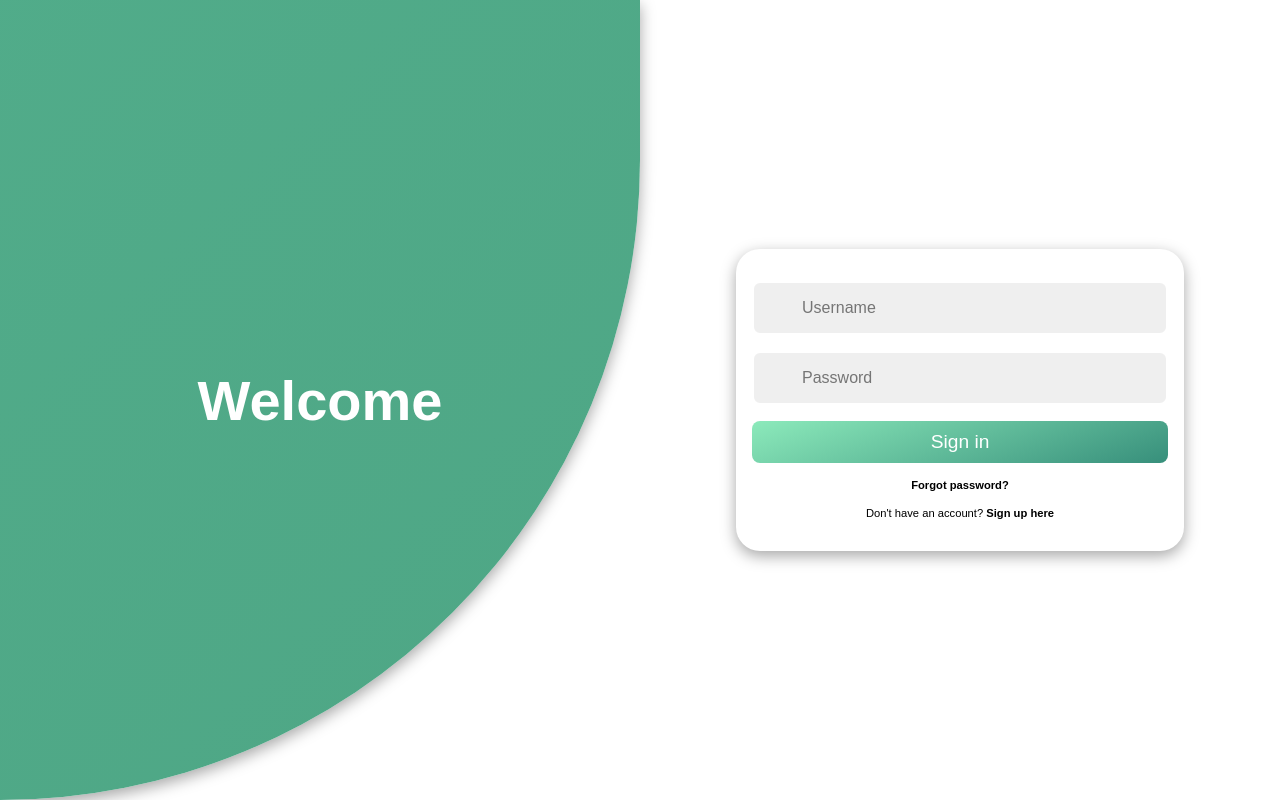
After one commit to Findcoding/iiitdrive, a Django app: template templates/login.html in a window 1280 px wide. The commit adds this page. Run offline with Django 3.2, Linux system fonts and the light colour scheme; the template is opened without the code that fills it, so the values that code supplies are empty; some libraries are stand-ins or nearby versions.

Commit message:
login page added

```diff
--- /dev/null
+++ b/static/css/login.css
@@ -0,0 +1,353 @@
+:root {
+    --primary-color: #4EA685;
+    --secondary-color: #57B894;
+    --black: #000000;
+    --white: #ffffff;
+    --gray: #efefef;
+    --gray-2: #757575;
+
+    --facebook-color: #4267B2;
+    --google-color: #DB4437;
+    --twitter-color: #1DA1F2;
+    --insta-color: #E1306C;
+}
+
+@import url('https://fonts.googleapis.com/css2?family=Poppins:wght@200;300;400;500;600&display=swap');
+
+* {
+    font-family: 'Poppins', sans-serif;
+    margin: 0;
+    padding: 0;
+    box-sizing: border-box;
+}
+
+html,
+body {
+    height: 100vh;
+    overflow: hidden;
+}
+
+.container {
+    position: relative;
+    min-height: 100vh;
+    overflow: hidden;
+}
+
+.row {
+    display: flex;
+    flex-wrap: wrap;
+    height: 100vh;
+}
+
+.col {
+    width: 50%;
+}
+
+.align-items-center {
+    display: flex;
+    align-items: center;
+    justify-content: center;
+    text-align: center;
+}
+
+.form-wrapper {
+    width: 100%;
+    max-width: 28rem;
+    /* padding-left: 300px; */
+
+}
+
+.form-wrapper1 {
+    width: 100%;
+    max-width: 28rem;
+}
+
+.form {
+    padding: 1rem;
+    background-color: var(--white);
+    border-radius: 1.5rem;
+    width: 100%;
+    box-shadow: rgba(0, 0, 0, 0.35) 0px 5px 15px;
+    transform: scale(0);
+    transition: .5s ease-in-out;
+    transition-delay: 1s;
+}
+
+.input-group {
+    position: relative;
+    width: 100%;
+    margin: 1rem 0;
+}
+
+.input-group i {
+    position: absolute;
+    top: 50%;
+    left: 1rem;
+    transform: translateY(-50%);
+    font-size: 1.4rem;
+    color: var(--gray-2);
+}
+
+.input-group input {
+    width: 100%;
+    padding: 1rem 3rem;
+    font-size: 1rem;
+    background-color: var(--gray);
+    border-radius: .5rem;
+    border: 0.125rem solid var(--white);
+    outline: none;
+}
+
+.input-group input:focus {
+    border: 0.125rem solid var(--primary-color);
+}
+
+.form button {
+    cursor: pointer;
+    width: 100%;
+    padding: .6rem 0;
+    border-radius: .5rem;
+    border: none;
+    /* background-color: var(--primary-color); */
+    background-image: linear-gradient(160deg, #8ceabb 0%, #378f7b 100%) !important;
+    color: var(--white);
+    font-size: 1.2rem;
+    outline: none;
+}
+
+.form p {
+    margin: 1rem 0;
+    font-size: .7rem;
+}
+
+.flex-col {
+    flex-direction: column;
+}
+
+.social-list {
+    margin: 2rem 0;
+    padding: 1rem;
+    border-radius: 1.5rem;
+    width: 100%;
+    box-shadow: rgba(0, 0, 0, 0.35) 0px 5px 15px;
+    transform: scale(0);
+    transition: .5s ease-in-out;
+    transition-delay: 1.2s;
+}
+
+.social-list>div {
+    color: var(--white);
+    margin: 0 .5rem;
+    padding: .7rem;
+    cursor: pointer;
+    border-radius: .5rem;
+    cursor: pointer;
+    transform: scale(0);
+    transition: .5s ease-in-out;
+}
+
+.social-list>div:nth-child(1) {
+    transition-delay: 1.4s;
+}
+
+.social-list>div:nth-child(2) {
+    transition-delay: 1.6s;
+}
+
+.social-list>div:nth-child(3) {
+    transition-delay: 1.8s;
+}
+
+.social-list>div:nth-child(4) {
+    transition-delay: 2s;
+}
+
+.social-list>div>i {
+    font-size: 1.5rem;
+    transition: .4s ease-in-out;
+}
+
+.social-list>div:hover i {
+    transform: scale(1.5);
+}
+
+.facebook-bg {
+    background-color: var(--facebook-color);
+}
+
+.google-bg {
+    background-color: var(--google-color);
+}
+
+.twitter-bg {
+    background-color: var(--twitter-color);
+}
+
+.insta-bg {
+    background-color: var(--insta-color);
+}
+
+.pointer {
+    cursor: pointer;
+}
+
+.container.sign-in .form.sign-in,
+.container.sign-in .social-list.sign-in,
+.container.sign-in .social-list.sign-in>div,
+.container.sign-up .form.sign-up,
+.container.sign-up .social-list.sign-up,
+.container.sign-up .social-list.sign-up>div {
+    transform: scale(1);
+}
+
+.content-row {
+    position: absolute;
+    top: 0;
+    left: 0;
+    pointer-events: none;
+    z-index: 6;
+    width: 100%;
+}
+
+.text {
+    margin: 4rem;
+    color: var(--white);
+}
+
+.text h2 {
+    font-size: 3.5rem;
+    font-weight: 800;
+    margin: 2rem 0;
+    transition: 1s ease-in-out;
+}
+
+.text p {
+    font-weight: 600;
+    transition: 1s ease-in-out;
+    transition-delay: .2s;
+}
+
+.img img {
+    width: 30vw;
+    transition: 1s ease-in-out;
+    transition-delay: .4s;
+}
+
+.text.sign-in h2,
+.text.sign-in p,
+.img.sign-in img {
+    transform: translateX(-250%);
+}
+
+.text.sign-up h2,
+.text.sign-up p,
+.img.sign-up img {
+    transform: translateX(250%);
+}
+
+.container.sign-in .text.sign-in h2,
+.container.sign-in .text.sign-in p,
+.container.sign-in .img.sign-in img,
+.container.sign-up .text.sign-up h2,
+.container.sign-up .text.sign-up p,
+.container.sign-up .img.sign-up img {
+    transform: translateX(0);
+}
+
+/* BACKGROUND */
+
+.container::before {
+    content: "";
+    position: absolute;
+    top: 0;
+    right: 0;
+    height: 100vh;
+    width: 300vw;
+    transform: translate(35%, 0);
+    background-image: linear-gradient(-45deg, var(--primary-color) 0%, var(--secondary-color) 100%);
+    transition: 1s ease-in-out;
+    z-index: 6;
+    box-shadow: rgba(0, 0, 0, 0.35) 0px 5px 15px;
+    border-bottom-right-radius: max(50vw, 50vh);
+    border-top-left-radius: max(50vw, 50vh);
+}
+
+.container.sign-in::before {
+    transform: translate(0, 0);
+    right: 50%;
+}
+
+.container.sign-up::before {
+    transform: translate(100%, 0);
+    right: 50%;
+}
+
+/* RESPONSIVE */
+
+@media only screen and (max-width: 425px) {
+
+    .container::before,
+    .container.sign-in::before,
+    .container.sign-up::before {
+        height: 100vh;
+        border-bottom-right-radius: 0;
+        border-top-left-radius: 0;
+        z-index: 0;
+        transform: none;
+        right: 0;
+    }
+
+    /* .container.sign-in .col.sign-up {
+        transform: translateY(100%);
+    } */
+
+    .container.sign-in .col.sign-in,
+    .container.sign-up .col.sign-up {
+        transform: translateY(0);
+    }
+
+    .content-row {
+        align-items: flex-start !important;
+    }
+
+    .content-row .col {
+        transform: translateY(0);
+        background-color: unset;
+    }
+
+    .col {
+        width: 100%;
+        position: absolute;
+        padding: 2rem;
+        background-color: var(--white);
+        border-top-left-radius: 2rem;
+        border-top-right-radius: 2rem;
+        transform: translateY(100%);
+        transition: 1s ease-in-out;
+    }
+
+    .row {
+        align-items: flex-end;
+        justify-content: flex-end;
+    }
+
+    .form,
+    .social-list {
+        box-shadow: none;
+        margin: 0;
+        padding: 0;
+    }
+
+    .text {
+        margin: 0;
+    }
+
+    .text p {
+        display: none;
+    }
+
+    .text h2 {
+        margin: .5rem;
+        font-size: 2rem;
+    }
+}
--- /dev/null
+++ b/static/js/login.js
@@ -0,0 +1,11 @@
+let container = document.getElementById('container1')
+
+toggle = () => {
+	container.classList.toggle('sign-in');
+	container.classList.toggle('sign-up');
+}
+
+
+setTimeout(() => {
+	container.classList.add('sign-in');
+}, 200)
--- a/templates/index.html
+++ b/templates/index.html
@@ -56,7 +56,7 @@
         </div>
 
         <div class="d-grid gap-2 d-md-flex justify-content-md-end animate__animated animate__bounceInRight animate__slower" style="padding-top:100px;">
-            <a style="text-decoration:none" href="{% url 'home' %}">
+            <a style="text-decoration:none" href="{% url 'login' %}">
                 <button>
                     <svg height="36px" width="36px" viewBox="0 0 36 36" xmlns="http://www.w3.org/2000/svg">
                         <rect fill="#fdd835" y="0" x="0" height="36" width="36"></rect>
--- /dev/null
+++ b/templates/login.html
@@ -0,0 +1,150 @@
+{% extends 'base.html' %}
+{% load static %}
+
+<head>
+    {% block linkfile %}
+    <title>Social Handle</title>
+    <meta charset="UTF-8">
+    <meta name="viewport" content="width=device-width, initial-scale=1">
+    <!-- <link rel='stylesheet' href='https://fonts.googleapis.com/css?family=Open+Sans'> -->
+    <!-- <script src="https://kit.fontawesome.com/09f47cf394.js" crossorigin="anonymous"></script> -->
+    <!-- <link rel="stylesheet" href="https://cdnjs.cloudflare.com/ajax/libs/font-awesome/4.7.0/css/font-awesome.min.css"> -->
+
+    <link rel="stylesheet" type="text/css" href="{% static 'css/login.css' %}" />
+
+    <script src="https://code.jquery.com/jquery-3.5.1.min.js"></script>
+
+
+    <!-- <script async src="https://cpwebassets.codepen.io/assets/embed/ei.js"></script> -->
+
+    <!-- <link rel="stylesheet" href="https://stackpath.bootstrapcdn.com/bootstrap/4.1.1/css/bootstrap.min.css"
+        integrity="sha384-WskhaSGFgHYWDcbwN70/dfYBj47jz9qbsMId/iRN3ewGhXQFZCSftd1LZCfmhktB" crossorigin="anonymous">
+
+    <link href="https://cdn.jsdelivr.net/npm/bootstrap@5.0.2/dist/css/bootstrap.min.css" rel="stylesheet"
+        integrity="sha384-EVSTQN3/azprG1Anm3QDgpJLIm9Nao0Yz1ztcQTwFspd3yD65VohhpuuCOmLASjC" crossorigin="anonymous">
+    <script src="https://cdn.jsdelivr.net/npm/bootstrap@5.0.2/dist/js/bootstrap.bundle.min.js"
+        integrity="sha384-MrcW6ZMFYlzcLA8Nl+NtUVF0sA7MsXsP1UyJoMp4YLEuNSfAP+JcXn/tWtIaxVXM"
+        crossorigin="anonymous"></script>
+    <script src="https://cdn.jsdelivr.net/npm/@popperjs/core@2.9.2/dist/umd/popper.min.js"
+        integrity="sha384-IQsoLXl5PILFhosVNubq5LC7Qb9DXgDA9i+tQ8Zj3iwWAwPtgFTxbJ8NT4GN1R8p"
+        crossorigin="anonymous"></script>
+    <script src="https://cdn.jsdelivr.net/npm/bootstrap@5.0.2/dist/js/bootstrap.min.js"
+        integrity="sha384-cVKIPhGWiC2Al4u+LWgxfKTRIcfu0JTxR+EQDz/bgldoEyl4H0zUF0QKbrJ0EcQF"
+        crossorigin="anonymous"></script>
+
+    <link rel="stylesheet" href="https://cdnjs.cloudflare.com/ajax/libs/animate.css/4.1.1/animate.min.css" />
+
+    <script src="https://cdn.jsdelivr.net/gh/bbbootstrap/libraries@main/choices.min.js"></script>
+
+    <script src="https://ajax.googleapis.com/ajax/libs/jquery/3.6.0/jquery.min.js"></script> -->
+
+
+
+
+
+    {% endblock %}
+
+
+    {% block extrahead %}
+
+    {% endblock %}
+
+</head>
+
+<body>
+    {% block content %}
+
+
+    <div id="container1" class="container">
+
+        <div class="row">
+            <div class="col align-items-center flex-col sign-up">
+                <div class="form-wrapper1 align-items-center">
+                    <div class="form sign-up">
+                        <div class="input-group">
+                            <i class='bx bxs-user'></i>
+                            <input type="text" name="" value="" placeholder="Username">
+                        </div>
+                        <div class="input-group">
+                            <i class='bx bx-mail-send'></i>
+                            <input type="email" name="" value="" placeholder="Email">
+                        </div>
+                        <div class="input-group">
+                            <i class='bx bxs-lock-alt'></i>
+                            <input type="password" name="" value="" placeholder="Password">
+                        </div>
+                        <div class="input-group">
+                            <i class='bx bxs-lock-alt'></i>
+                            <input type="password" name="" value="" placeholder="Confirm password">
+                        </div>
+                        <button> Sign up </button>
+                        <p>
+                            <span> Already have an account? </span>
+                            <b onclick="toggle()" class="pointer"> Sign in here </b>
+                        </p>
+
+                    </div>
+                </div>
+
+            </div>
+
+
+            <div class="col align-items-center flex-col sign-in">
+                <div class="form-wrapper align-items-center">
+                    <div class="form sign-in">
+                        <div class="input-group">
+                            <i class='bx bxs-user'></i>
+                            <input type="text" value="" name="username" placeholder="Username">
+                        </div>
+                        <div class="input-group">
+                            <i class='bx bxs-lock-alt'></i>
+                            <input type="password" value="" name="password" placeholder="Password">
+                        </div>
+                        <button class="sign_in"> Sign in </button>
+
+                        <p> <b> Forgot password? </b> </p>
+
+                        <p>
+                            <span>
+                                Don't have an account?
+                            </span>
+                            <b onclick="toggle()" class="pointer">
+                                Sign up here
+                            </b>
+                        </p>
+                    </div>
+
+                </div>
+                <div class="form-wrapper"></div>
+
+            </div>
+
+        </div>
+
+        <div class="row content-row">
+            <div class="col align-items-center flex-col">
+                <div class="text sign-in">
+                    <h2> Welcome </h2>
+                </div>
+
+                <div class="img sign-in"></div>
+            </div>
+
+            <div class="col align-items-center flex-col">
+                <div class="img sign-up"></div>
+                <div class="text sign-up">
+                    <h2> Join with us </h2>
+                </div>
+            </div>
+
+        </div>
+
+
+
+    </div>
+
+    <script type="text/javascript" src="{% static 'js/login.js' %}"></script>
+
+    {% endblock %}
+
+</body>
```
